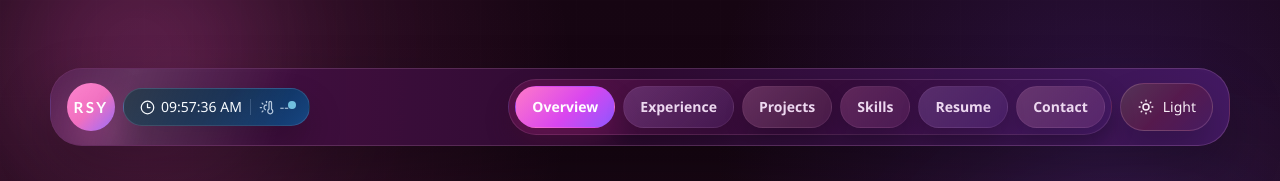
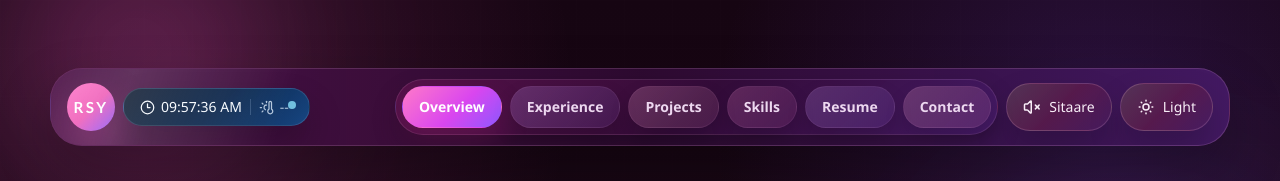
Before and after one commit to rustom2720003/rustom2720003, a React (Vite) app: page /#/ in a window 1280 px wide. Shown: the top 181 px of the page. Built offline with nearby package versions, Linux system fonts and the light colour scheme; no server answers.

Commit message:
Add Sitaare background music

```diff
--- a/src/portfolio/PortfolioLayout.jsx
+++ b/src/portfolio/PortfolioLayout.jsx
@@ -1,5 +1,14 @@
-import { useState } from 'react'
-import { Clock3, Menu, MoonStar, SunMedium, ThermometerSun, X } from 'lucide-react'
+import { useEffect, useRef, useState } from 'react'
+import {
+  Clock3,
+  Menu,
+  MoonStar,
+  SunMedium,
+  ThermometerSun,
+  Volume2,
+  VolumeX,
+  X,
+} from 'lucide-react'
 import { Link, NavLink, Outlet } from 'react-router-dom'
 import { navigationLinks } from './portfolioData'
 import { cx, sectionClassName } from './classes'
@@ -27,6 +36,71 @@ const mobileNavToneClasses = [
       'bg-[image:var(--portfolio-mobile-tone-3-active)] text-white shadow-[var(--portfolio-mobile-tone-3-shadow)]',
   },
 ]
+
+const backgroundMusicSource = `${import.meta.env.BASE_URL}music/Sitaare.mp3`
+
+function BackgroundMusicControl() {
+  const [isPlaying, setIsPlaying] = useState(false)
+  const audioRef = useRef(null)
+
+  const stopMusic = (updateState = true) => {
+    if (audioRef.current) {
+      audioRef.current.pause()
+      audioRef.current.currentTime = 0
+    }
+
+    if (updateState) {
+      setIsPlaying(false)
+    }
+  }
+
+  const startMusic = async () => {
+    if (!audioRef.current) {
+      return
+    }
+
+    try {
+      audioRef.current.volume = 0.32
+      await audioRef.current.play()
+      setIsPlaying(true)
+    } catch {
+      setIsPlaying(false)
+    }
+  }
+
+  useEffect(() => () => stopMusic(false), [])
+
+  const toggleMusic = () => {
+    if (isPlaying) {
+      stopMusic()
+      return
+    }
+
+    startMusic()
+  }
+
+  return (
+    <>
+      <audio
+        loop
+        preload="none"
+        ref={audioRef}
+        src={backgroundMusicSource}
+      />
+      <button
+        type="button"
+        className="inline-flex h-[3.75rem] items-center justify-center gap-2 rounded-[1.25rem] border border-white/10 bg-[image:var(--portfolio-mobile-control-gradient)] px-[1.125rem] text-sm font-bold tracking-[0.04em] text-white shadow-[var(--portfolio-mobile-control-shadow)] transition duration-200 hover:-translate-y-0.5 hover:border-white/18 hover:bg-[image:var(--portfolio-mobile-control-gradient-hover)] md:h-12 md:rounded-full md:border-[color:var(--portfolio-glass-border)] md:bg-[color:var(--portfolio-glass-strong)] md:px-4 md:text-sm md:font-medium md:tracking-normal md:text-ink md:shadow-[var(--portfolio-soft-shadow)] md:hover:border-line-strong md:hover:bg-[color:var(--portfolio-glass-hover)]"
+        aria-label={isPlaying ? 'Turn Sitaare music off' : 'Turn Sitaare music on'}
+        aria-pressed={isPlaying}
+        onClick={toggleMusic}
+        title={isPlaying ? 'Turn Sitaare music off' : 'Turn Sitaare music on'}
+      >
+        {isPlaying ? <Volume2 size={18} /> : <VolumeX size={18} />}
+        <span className="hidden min-[560px]:inline">Sitaare</span>
+      </button>
+    </>
+  )
+}
 
 function PortfolioLayout({ theme = 'light', onToggleTheme = () => {} }) {
   const [menuOpen, setMenuOpen] = useState(false)
@@ -161,6 +235,8 @@ function PortfolioLayout({ theme = 'light', onToggleTheme = () => {} }) {
                 })}
               </nav>
 
+              <BackgroundMusicControl />
+
               <button
                 type="button"
                 className="inline-flex h-[3.75rem] items-center justify-center gap-2 rounded-[1.25rem] border border-white/10 bg-[image:var(--portfolio-mobile-control-gradient)] px-[1.125rem] text-sm font-bold tracking-[0.04em] text-white shadow-[var(--portfolio-mobile-control-shadow)] transition duration-200 hover:-translate-y-0.5 hover:border-white/18 hover:bg-[image:var(--portfolio-mobile-control-gradient-hover)] md:h-12 md:rounded-full md:border-[color:var(--portfolio-glass-border)] md:bg-[color:var(--portfolio-glass-strong)] md:px-4 md:text-sm md:font-medium md:tracking-normal md:text-ink md:shadow-[var(--portfolio-soft-shadow)] md:hover:border-line-strong md:hover:bg-[color:var(--portfolio-glass-hover)]"
```
Also changed, not shown: 1 other file (tests, documents, lock files or other folders).
